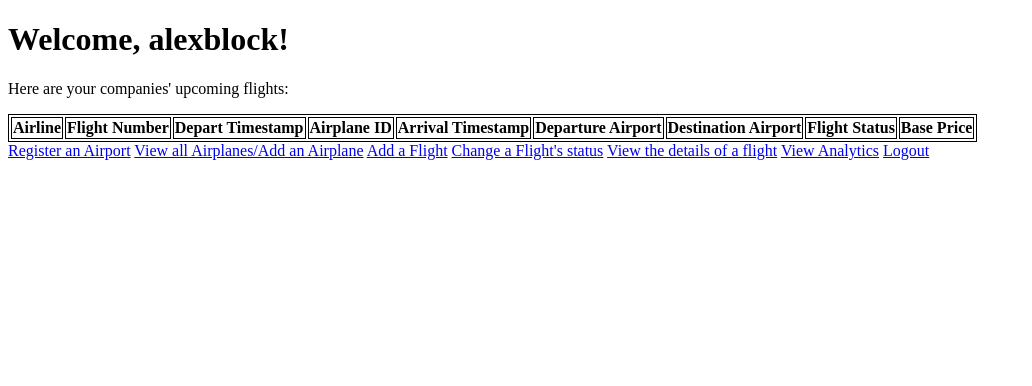
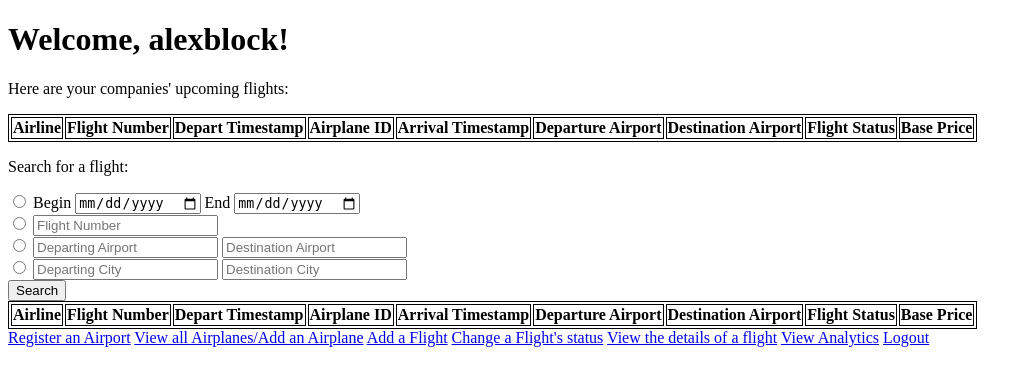
Before and after one commit to leeked/Air-Ticket-Database, a Flask app: page /staffview in a window 1280 px wide. Shown: the top 386 px of the page, without its empty margins (0-1032 px from the left). Run offline with Flask 2, Linux system fonts and the light colour scheme; a user stored in the database is signed in; data comes from the database, SQL or seed files in the repository; lists and menus that the app fills with data are empty.

Commit message:
flight search options added, they work but going the search field dont combine to filter down to one search, only uses the highest of the four

```diff
--- a/webapp/app.py
+++ b/webapp/app.py
@@ -649,6 +649,93 @@ def staffview():
 	cursor.close()
 	return render_template('flightmanager.html', flights=data, username=username)
 
+@app.route('/staffsearchflight', methods=['GET', 'POST'])
+def staffsearchflight():
+	if session['type'] == 'customer':
+		abort(401)
+	#debugging to see whats in session object
+	print(f"session = {session}")
+	#get username for welcome, employer to only show company information
+	username=session['username']
+	airline = session["employer"]
+	cursor = conn.cursor()
+
+	#query all flights under that Airline (in the upcoming 30 days)
+	all_flights = "SELECT F.airline_name, F.flight_number, F.depart_ts, F.airplane_id, F.arrival_ts, A.city as arrival, D.city as depart, F.flight_status, F.base_price FROM flights as F, airport as A, airport as D WHERE F.arrival_airport_code = A.code and F.depart_airport_code = D.code AND airline_name = %s AND depart_ts BETWEEN NOW() and DATE_ADD(NOW(), INTERVAL 30 DAY) ORDER BY depart_ts"
+	#comment below one for original
+	# all_flights = "SELECT * FROM Flights WHERE airline_name = %s"
+	cursor.execute(all_flights, (airline))
+
+	data = cursor.fetchall()
+
+	#get flights within range of dates from form
+	print(f"{request.form}")
+	depart_ts_start = request.form['depart_ts_start']
+	depart_ts_end = request.form['depart_ts_end']
+	flight_number = request.form['flight_number']
+	depart_airport = request.form['depart_airport']
+	arrival_airport = request.form['arrival_airport']
+	depart_city = request.form['depart_city']
+	arrival_city = request.form['arrival_city']
+
+	#original between two depart_ts
+	# search_flights = "SELECT F.airline_name, F.flight_number, F.depart_ts, F.airplane_id, F.arrival_ts, A.city as arrival, D.city as depart, F.flight_status, F.base_price FROM flights as F, airport as A, airport as D WHERE F.arrival_airport_code = A.code and F.depart_airport_code = D.code AND airline_name = %s AND depart_ts BETWEEN %s and %s ORDER BY depart_ts"
+	resulting_str = ""
+
+	#check cases for form to determine type of query
+	if(depart_ts_start != ''): #if depart_ts_start is not '', then we selected the range of dates radio button
+		depart_ts_start = datetime.datetime.strptime(depart_ts_start, "%Y-%m-%d")
+		#we have a start date for our range, now check if we have an end date
+		if(depart_ts_end != ''):
+			depart_ts_end = datetime.datetime.strptime(depart_ts_end, "%Y-%m-%d")
+			#if we do, we can check for flight between this query
+			resulting_str = f"AND F.depart_ts BETWEEN CONVERT(datetime, '{depart_ts_start}') AND BETWEEN CONVERT(datetime,'{depart_ts_end}')"
+		else:
+			#if we don't have an end date, we search for flights that depart on or after the start date
+			resulting_str = f"AND F.depart_ts >= '{depart_ts_start}'"
+	elif(depart_ts_end != ''):
+		depart_ts_end = datetime.datetime.strptime(depart_ts_end, "%Y-%m-%d")
+		#if depart_ts_start is blank but we have a depart_ts_end, we search for flights that depart/departed on/before the given date
+		resulting_str = f"AND F.depart_ts <= '{depart_ts_end}'"
+	elif(flight_number != ''):
+		#if we have a flight number, we can just search for the flight number
+		resulting_str = f"AND F.flight_number = {flight_number}"
+	elif(depart_airport != ''):
+		#if we have a depart airport
+		if(arrival_airport != ''):
+			#if we also have an arrival airport, we can check for a flight that takes us from city A to city B
+			resulting_str = f"AND D.airport_name = '{depart_airport}' AND A.airport_name = '{arrival_airport}'"
+		else:
+			#just check for departing from airport A
+			resulting_str = f"AND D.airport_name = '{depart_airport}'"
+	elif(arrival_airport != ''):
+			#if we just have an arrival airport, we check for flights that takes us to city B
+			resulting_str = f"AND A.airport_name = '{arrival_airport}'"
+	#apply the same concepts from airport to city
+	elif(depart_city != ''):
+		#if we have a depart airport
+		if(arrival_city != ''):
+			#if we also have an arrival airport, we can check for a flight that takes us from city A to city B
+			resulting_str = f"AND D.city = '{depart_city}' AND A.city = '{arrival_city}'"
+		else:
+			#just check for departing from airport A
+			resulting_str = f"AND D.city = '{depart_city}'"
+	elif(arrival_city != ''):
+			#if we just have an arrival airport, we check for flights that takes us to city B
+			resulting_str = f"AND A.city = '{arrival_city}'"
+
+
+	#query all flights under that Airline (between the dates)
+	search_flights = f"SELECT F.airline_name, F.flight_number, F.depart_ts, F.airplane_id, F.arrival_ts, A.city as arrival, D.city as depart, F.flight_status, F.base_price FROM flights as F, airport as A, airport as D WHERE F.arrival_airport_code = A.code and F.depart_airport_code = D.code AND airline_name = %s {resulting_str} ORDER BY depart_ts"
+	# cursor.execute(search_flights, (airline, depart_ts_start, depart_ts_end))
+	print(f"QUERY + {search_flights}")
+	cursor.execute(search_flights, (airline))
+
+	flight_range_dt = cursor.fetchall()
+
+	cursor.close()
+	return render_template('flightmanager.html', flights=data, username=username, flights_in_range=flight_range_dt)
+
 @app.route('/flightreg')
 def flightreg():
 	if session['type'] == 'customer':
@@ -841,7 +928,7 @@ def manageflight():
 	airline = session["employer"]
 
 	cursor = conn.cursor()
-	check_flight = "SELECT * FROM Flights WHERE airline_name = %s"
+	check_flight = "SELECT F.airline_name, F.flight_number, F.depart_ts, F.airplane_id, F.arrival_ts, A.city as arrival, D.city as depart, F.flight_status, F.base_price FROM flights as F, airport as A, airport as D WHERE F.arrival_airport_code = A.code and F.depart_airport_code = D.code AND airline_name = %s"
 	cursor.execute(check_flight, (airline))
 	flights = cursor.fetchall()
 	#retrieve and display query results of all company flights for initial display
@@ -863,7 +950,7 @@ def staffmodifyflight():
 
 	cursor = conn.cursor()
 
-	check_flight = "SELECT F.airline_name, F.flight_number, F.depart_ts, F.airplane_id, F.arrival_ts, A.city AS arrival, D.city AS destination, F.flight_status, F.base_price FROM flights as F, airport as A, airport as D WHERE F.arrival_airport_code = A.code and F.depart_airport_code = D.code AND airline_name = %s AND flight_number = %s"
+	check_flight = "SELECT F.airline_name, F.flight_number, F.depart_ts, F.airplane_id, F.arrival_ts, A.city as arrival, D.city as depart, F.flight_status, F.base_price FROM flights as F, airport as A, airport as D WHERE F.arrival_airport_code = A.code and F.depart_airport_code = D.code AND airline_name = %s AND flight_number = %s"
 	cursor.execute(check_flight, (airline, flight_number))
 	flight_to_modify = cursor.fetchone()
 
@@ -959,9 +1046,20 @@ def financialanalytics():
 	cursor.execute(get_top_customers, (airline))
 	top_customers = cursor.fetchall()
 
+	#view reports
+
 	#view tickets sold by range
 
 	#view revenue by month/year
+	#past month
+	get_month_revenue = "SELECT SUM(P.sell_price) as Revenue FROM purchases as P, ticket as T WHERE P.ticket_id = T.ticket_id and T.airline_name = %s AND YEAR(P.purchase_ts) = YEAR(NOW()) AND MONTH(P.purchase_ts) = MONTH(NOW())"
+	cursor.execute(get_month_revenue, (airline))
+	month_revenue = cursor.fetchone()
+
+	#past year
+	get_year_revenue = "SELECT SUM(P.sell_price) as Revenue FROM purchases as P, ticket as T WHERE P.ticket_id = T.ticket_id and T.airline_name = %s AND YEAR(P.purchase_ts) = YEAR(NOW())"
+	cursor.execute(get_year_revenue, (airline))
+	year_revenue = cursor.fetchone()
 
 	#view top 3 destinations
 	#past 3 months
@@ -976,7 +1074,7 @@ def financialanalytics():
 
 	cursor.close()
 
-	return render_template("staffanalytics.html", frequentflyers = top_customers, popular_places_month=top_destinations_month, popular_places_year=top_destinations_year)
+	return render_template("staffanalytics.html", frequentflyers = top_customers, popular_places_month=top_destinations_month, popular_places_year=top_destinations_year, month_revenue=month_revenue['Revenue'], year_revenue=year_revenue['Revenue'])
 
 @app.route('/getanalytics', methods = ['GET', 'POST'])
 def getanalytics():
@@ -1093,7 +1191,13 @@ def somequeries():
 
 
 	#show total number of tickets sold based on a range of dates/past year/last month/etc
-
+	''' something similar to:
+	SELECT YEAR(P.purchase_ts) as Year, MONTH(P.purchase_ts) as Month, SUM(P.sell_price) as Revenue
+	FROM purchases as P, ticket as T
+	WHERE P.ticket_id = T.ticket_id and T.airline_name = "American Airlines"
+	GROUP BY Year, Month
+	ORDER BY Revenue;
+	'''
 	#show monthwise ticket sales in a barchart/table
 
 	#show the total amount of revenue earned from ticket sales in the last month and last year
--- a/webapp/templates/flightmanager.html
+++ b/webapp/templates/flightmanager.html
@@ -37,6 +37,51 @@
 	</tr>
 {% endfor %}
 </table>
+
+<p class="message">Search for a flight:</p>
+<style type="text/css">
+	table, th, td{
+		border: 1px solid black;
+	}
+</style>
+
+<form action="/staffsearchflight" method="POST">
+    <input type="radio" id = "daterange" name = "search"> <label> Begin <input type="date" name = "depart_ts_start"/></label>  <label>End <input type="date" name = "depart_ts_end"/> </label></br>
+	<input type="radio" id = "flight_number" name = "search"> <input type="text" name = "flight_number" placeholder="Flight Number"/> </br>
+	<input type="radio" id = "airport" name = "search"> <input type="text" name = "depart_airport" placeholder="Departing Airport"/> <input type="text" name = "arrival_airport" placeholder="Destination Airport"/> </br>
+	<input type="radio" id = "city" name = "search"> <input type="text" name = "depart_city" placeholder="Departing City"/> <input type="text" name = "arrival_city" placeholder="Destination City"/> </br>
+	<input type="submit" value = Search>
+    {% if error %}
+		<p class="error"><strong>Error:</strong> {{error}}</p>
+	{% endif %}
+</form>
+
+<table>
+	<th>Airline</th>
+	<th>Flight Number</th>
+	<th>Depart Timestamp</th>
+    <th>Airplane ID</th>
+	<th>Arrival Timestamp</th>
+    <th>Departure Airport</th>
+	<th>Destination Airport</th>
+	<th>Flight Status</th>
+    <th>Base Price</th>
+
+{% for line in flights_in_range %}
+	<tr>
+		<td>{{line['airline_name']}}</td>
+		<td>{{line['flight_number']}}</td>
+        <td>{{line['depart_ts']}}</td>
+        <td>{{line['airplane_id']}}</td>
+        <td>{{line['arrival_ts']}}</td>
+		<td>{{line['depart']}}</td>
+		<td>{{line['arrival']}}</td>
+		<td>{{line['flight_status']}}</td>
+        <td>{{line['base_price']}}</td>
+	</tr>
+{% endfor %}
+</table>
+
 <a href="/airportreg">Register an Airport</a>
 <a href="/airplanereg">View all Airplanes/Add an Airplane</a>
 <a href="/flightreg">Add a Flight</a>
```
Also changed, not shown: python_scripts/generate_db.py (+7 -3 lines), webapp/templates/staffanalytics.html (+14 -0 lines), 1 other file.
